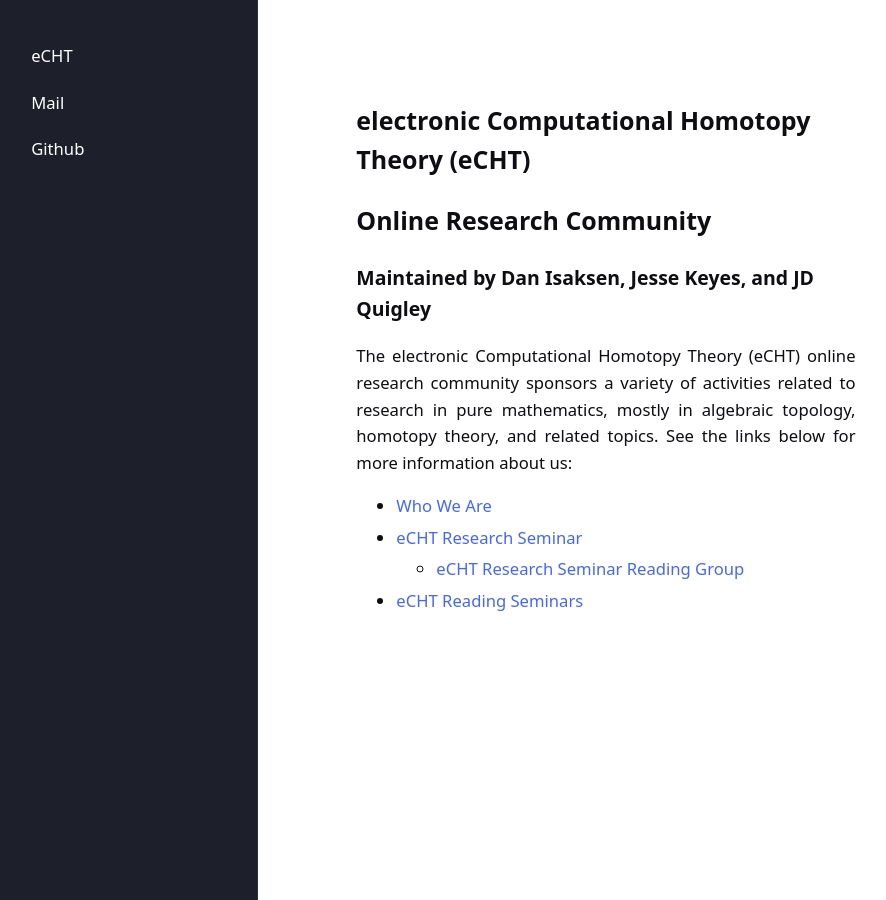
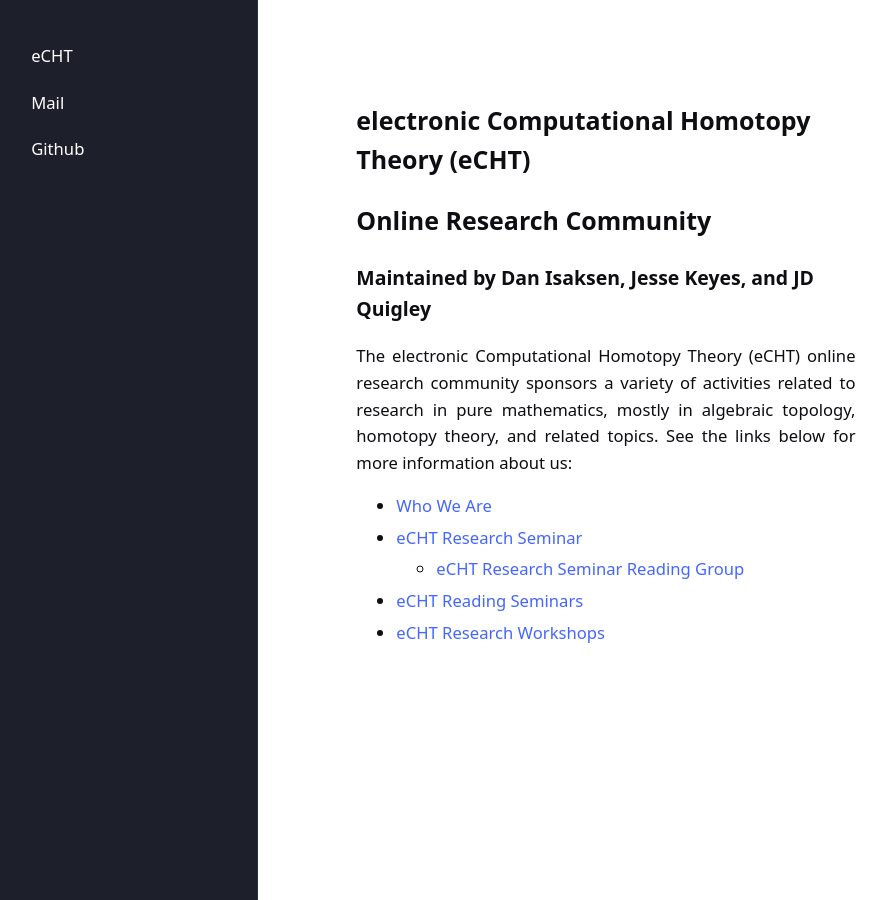
Before and after one commit to eCHTorc/eCHTorc.github.io, a Jekyll site: the page built from index.md, in a window 1280 px wide. Shown: the whole page, without its empty margins (43-929 px from the left). Built offline with Jekyll 4.4.1, drawn with Linux system fonts in a browser that asks for light colours; our own code applies the rules of GitHub Pages for plain Markdown files.

Commit message:
Update index.md

```diff
--- a/index.md
+++ b/index.md
@@ -14,4 +14,6 @@ The electronic Computational Homotopy Theory (eCHT) online research community sp
   </li>
 
   <li> <a href="https://echtorc.github.io/eCHT-reading-seminars/"> eCHT Reading Seminars </a> </li>
+
+  <li> <a href="https://echtorc.github.io/eCHT-research-workshops"> eCHT Research Workshops </a> </li>
 </ul>
```
